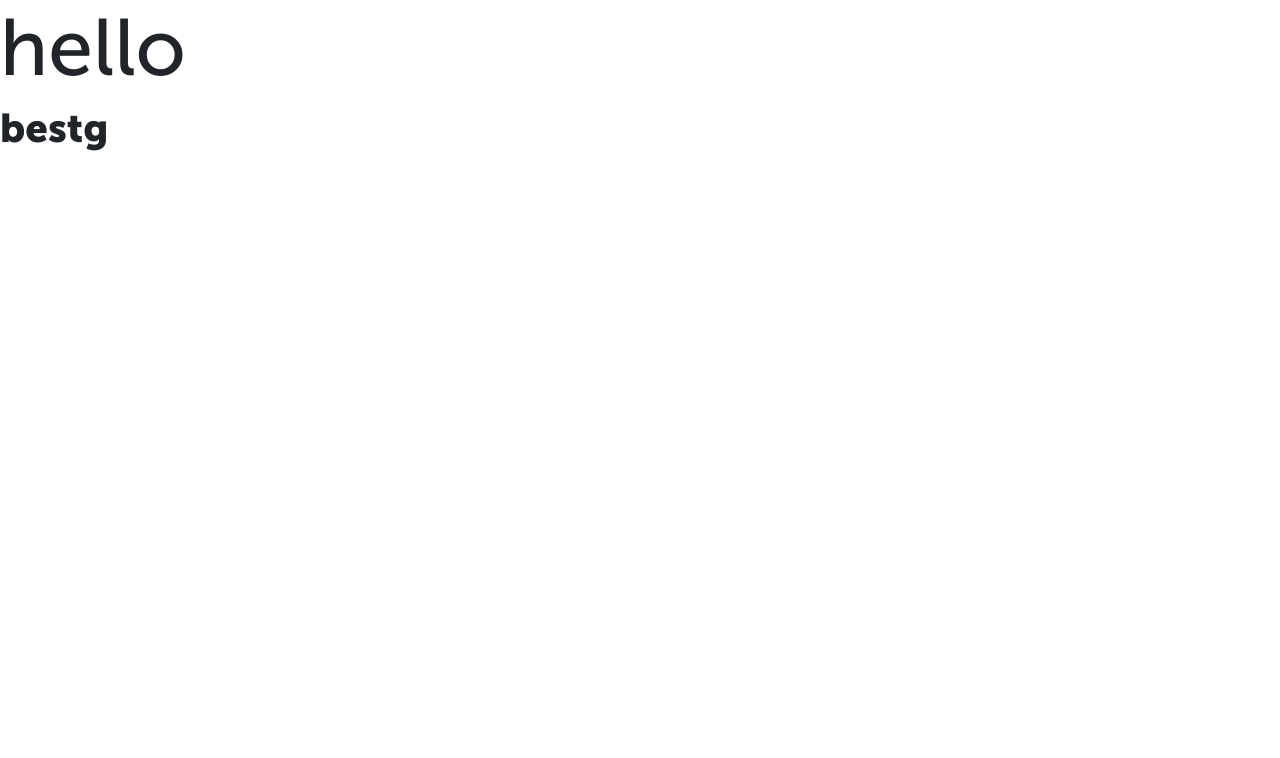
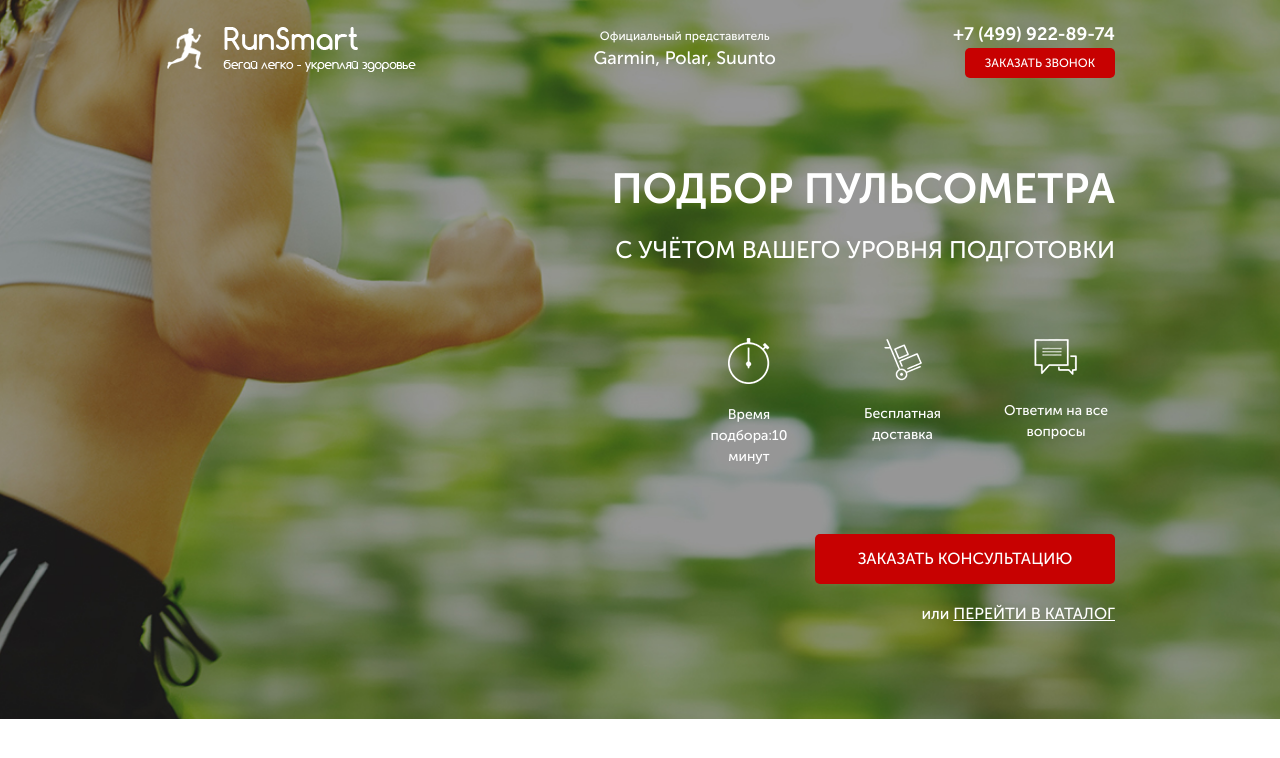
Before and after one commit to udutpetja/Pulse, a website: page src/index.html in a window 1280 px wide. Drawn offline with Linux system fonts and the light colour scheme; files whose address does not match are found by name.

Commit message:
first page done

```diff
--- /dev/null
+++ b/src/css/blocks/header.min.css
@@ -0,0 +1 @@
+.header{display:flex;justify-content:space-between;justify-content:center}
--- a/src/index.html
+++ b/src/index.html
@@ -10,7 +10,38 @@
     <link rel="stylesheet" href="css/style.min.css">
 </head>
 <body>
-    <h1>hello</h1>
-    <h2>bestg</h2>
+   <div class="promo">
+    <div class="container">
+        <header class="header">
+            <a href="#" class="header_logo">
+                <img src="icon/logo_running_man.png" alt="logo">
+
+            </a>
+            <div class="header_official">
+                Официальный представитель
+                <span>Garmin, Polar, Suunto</span>
+            </div>
+            <div class="header_contacts">
+                <a href="tel:+74999228974" class="header__phone">+7 (499) 922-89-74</a>
+                <button class="button">заказать звонок</button>
+            </div>
+        </header>
+        <div class="promo__wrapper">
+            <h1 class="promo__header">Подбор пульсометра</h1>
+            <h2 class="promo__subheader">с учётом Вашего уровня подготовки</h2>
+            <div class="promo_icons">
+                <div class="promo__icon">
+                    <img src="icon/timer_icon.png" alt="timer">Время подбора:10 минут</div>
+                <div class="promo__icon">
+                    <img src="icon/export_icon.png" alt="export">Бесплатная доставка</div>
+                <div class="promo__icon">
+                    <img src="icon/messages_icon.png" alt="messages">Ответим на все вопросы</div>
+            </div>
+            <button class="button button_main">заказать кОНСУЛЬТАЦИЮ</button>
+            <div class="promo__link">или <a href="#">перейти в каталог</a></div>
+        </div>
+
+    </div>
+   </div>
 </body>
 </html>
--- a/src/sass/base/_variables.scss
+++ b/src/sass/base/_variables.scss
@@ -0,0 +1 @@
+$main-color: #c70101;
--- /dev/null
+++ b/src/sass/blocks/_buttons.scss
@@ -0,0 +1,17 @@
+.button {
+    width: 150px;
+    height: 30px;
+    background: $main-color;
+    border-radius: 5px;
+    border: none;
+    font-weight: 500;
+    font-size: 12px;
+    text-transform: uppercase;
+    color: #FFFFFF;
+    &_main{
+        margin-top: 67px;
+        width: 300px;
+        height: 50px;
+        font-size: 16px;
+    }
+}
--- /dev/null
+++ b/src/sass/blocks/_header.scss
@@ -0,0 +1,36 @@
+.header {
+    display: flex;
+    justify-content: space-between;
+    align-items: center;
+    &__logo { /* це щоб наступне лого мало тіж самі розміри лого */
+        width: 250px;
+        img {
+            width: 100%;
+        }
+    }
+    .header_official {
+        font-weight: 500;
+        font-size: 12px;
+        color: #FFFFFF;
+        text-align: center;
+        span{
+            display: block;
+            font-size: 18px;
+        }
+    }
+    .header__phone {
+        text-decoration: none;
+        display: block;
+        font-weight: 700;
+        font-size: 18px;
+        color: #FFFFFF;
+        &:hover {
+            color:#FFFFFF
+        }
+    }
+    .header_contacts {
+        display: flex;
+        flex-direction: column;
+        align-items: flex-end;
+    }
+}
--- /dev/null
+++ b/src/sass/blocks/_promo.scss
@@ -0,0 +1,54 @@
+.promo {
+    min-height: 650px;
+    padding: 21px 0 93px 0;
+    background: url(../../img/first_bg.png) center (center/cover) no-repeat;
+    .promo__wrapper{
+        display: flex;
+        flex-direction: column;
+        align-items: flex-end;
+        margin-top: 90px;
+    }
+    .promo__header{
+        font-weight: 700;
+        font-size: 42px;
+        text-transform: uppercase;
+        color: #FFFFFF;
+        line-height: 42px;
+    }
+    .promo__subheader{
+        margin-top: 18px;
+        font-weight: 500;
+        font-size: 24px;
+        text-transform: uppercase;
+        color: #FFFFFF;
+    }
+    .promo_icons{
+       margin-top: 65px;
+       width: 425px;
+       display: flex;
+       justify-content: space-between;
+    }
+    .promo__icon{
+        width: 118px;
+        text-align: center;
+        font-weight: 500;
+        font-size: 14px;
+        color: #FFFFFF;
+        img{
+            display: block;
+            margin: 0 auto;
+            margin-bottom: 20px;
+        }
+    }
+    .promo__link{
+        font-weight: 500;
+        font-size: 16px;
+        color: #FFFFFF;
+        margin-top: 18px;
+        a{
+            color:#FFFFFF;
+            text-decoration: underline;
+            text-transform: uppercase;
+        }
+    }
+}
--- a/src/sass/style.scss
+++ b/src/sass/style.scss
@@ -2,10 +2,10 @@
 * {
     font-family: 'Museo Sans', sans-serif;
 }
-h1{
-    font-size: 80px;
+.container {
+    max-width: 950px;
+    margin: 0 auto;
 }
-h2 {
-    font-size: 40px;
-    font-weight: 900;
-}
+@import 'blocks/promo';
+@import 'blocks/header.scss';
+@import 'blocks/buttons';
```
Also changed, not shown: src/css/style.min.css, src/icon/logo_running_man.png (renamed from src/img/logo_running_man.png), src/img/clock/polar_3.png (added), src/img/clock/polar_4.png (added), 1 other file.
